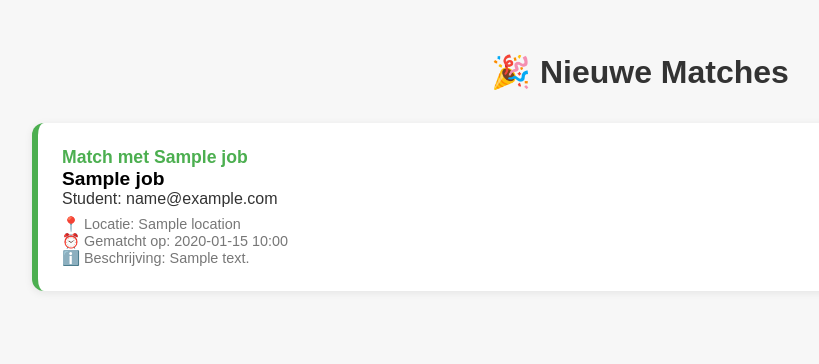
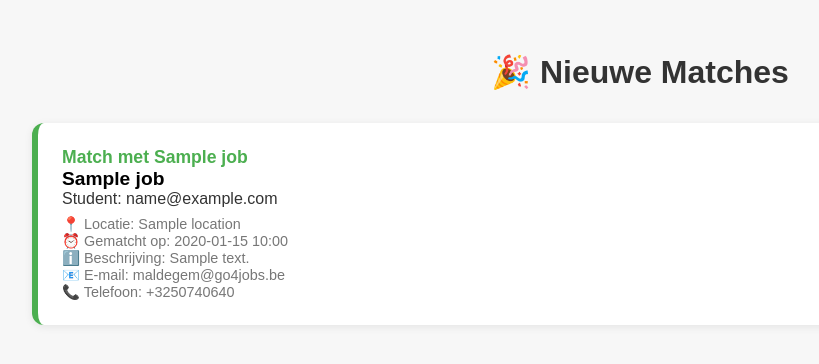
Before and after one commit to A-D-DBS-application/web-application-2025-group-40, a Flask app: template templates/match_page.html in a window 1280 px wide. Shown: the top 364 px of the page, without its empty margins (0-819 px from the left). Run offline with Flask 3, Linux system fonts and the light colour scheme; the template is opened without the code that fills it: most values are stand-ins (such as "Sample title", 1, 10 or a date in 2020).

Commit message:
email en telefoon bij match

```diff
--- a/templates/match_page.html
+++ b/templates/match_page.html
@@ -71,6 +71,8 @@
         📍 Locatie: {{ job.location or '-' }} <br>
         ⏰ Gematcht op: {{ match.matched_at.strftime("%Y-%m-%d %H:%M") if match.matched_at else '-' }} <br>
         ℹ️ Beschrijving: {{ job.description[:100] }}{% if job.description|length > 100 %}...{% endif %} <br>
+        📧 E-mail: maldegem@go4jobs.be <br>
+        📞 Telefoon: +3250740640 <br>
     </div>
 </div>
 {% endfor %}
```
